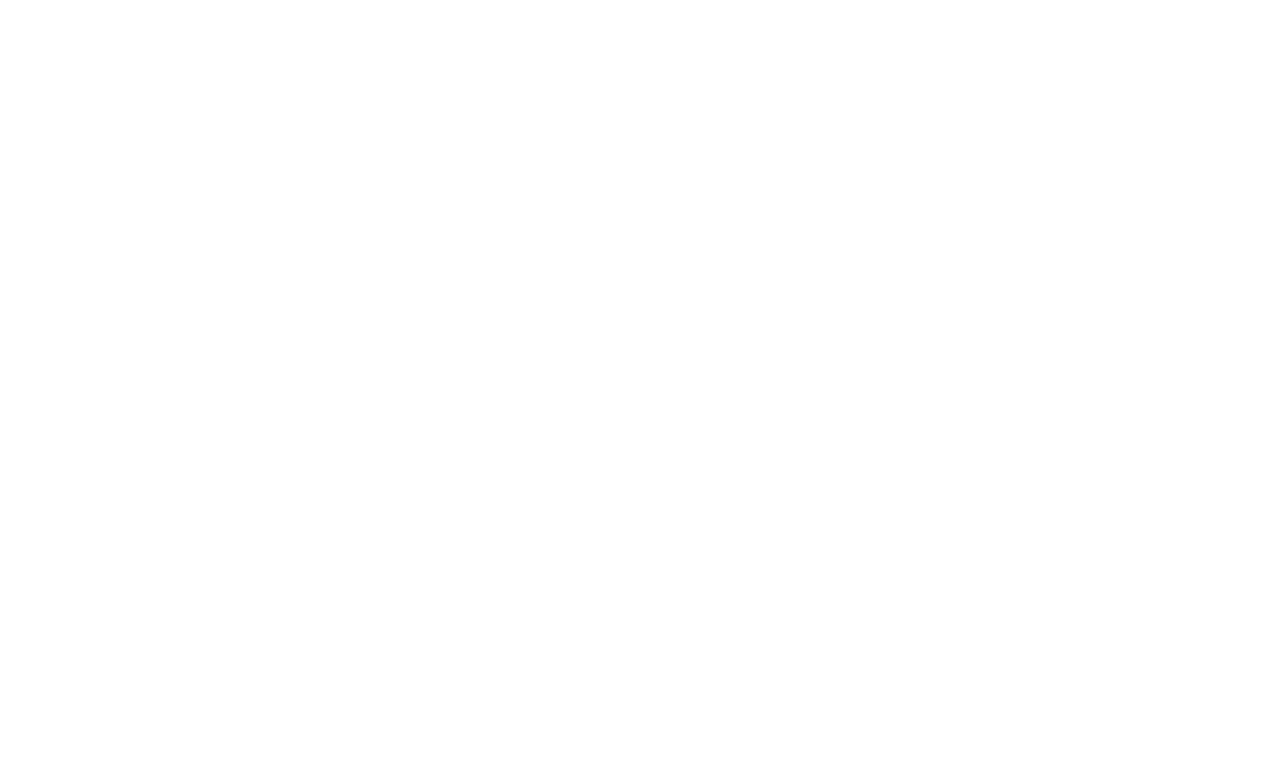
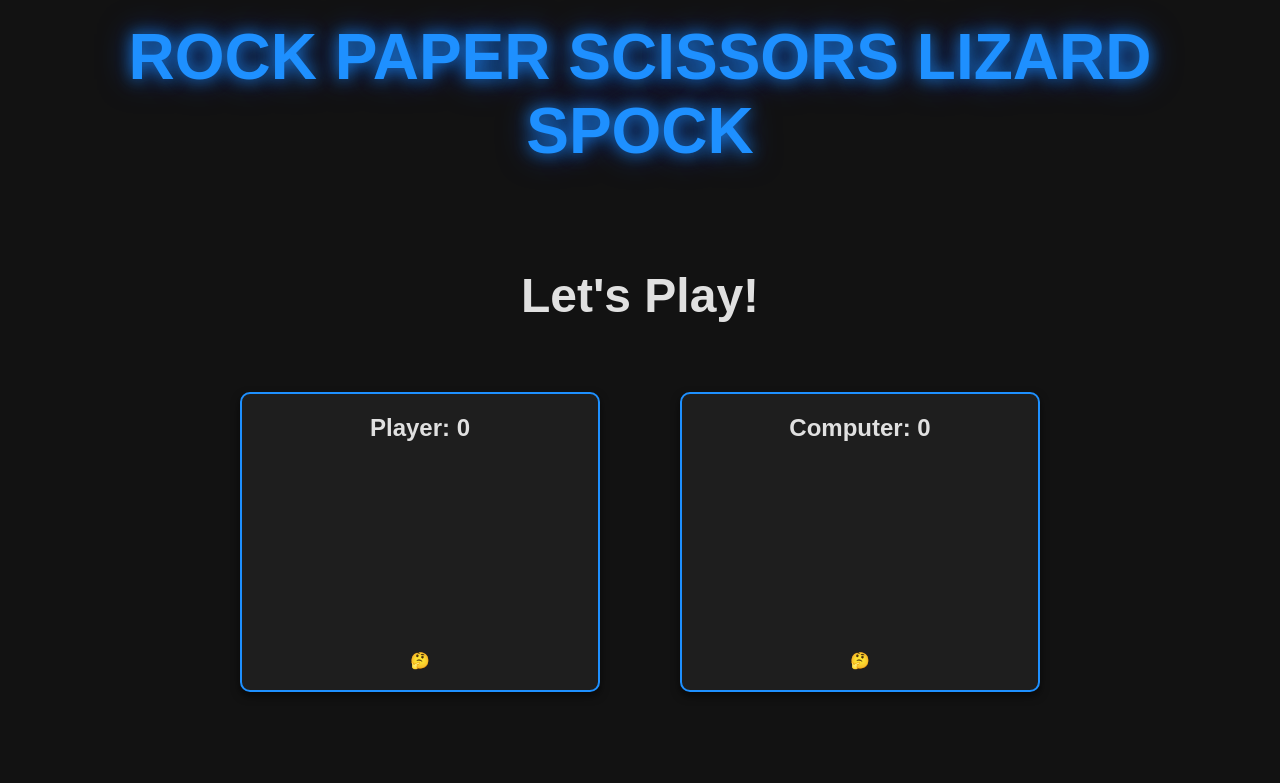
Before and after one commit to PaulD95-git/RPSLS, a plain HTML site: page index.html in a window 1280 px wide. Drawn offline with Linux system fonts and the light colour scheme; files that its build step writes are made by us from their sources.

Commit message:
Added results and display screen HTML/CSS

```diff
--- /dev/null
+++ b/assets/css/style.css
@@ -0,0 +1,136 @@
+/* General Reset */
+* {
+    margin: 0;
+    padding: 0;
+    box-sizing: border-box;
+}
+
+/* Body Styling */
+body {
+    font-family: Arial, sans-serif;
+    text-align: center;
+    background-color: #121212;
+    color: #e0e0e0;
+    padding: 20px;
+    display: flex;
+    flex-direction: column;
+    justify-content: space-between;
+    height: 100vh;
+}
+
+h1 {
+    font-size: 4rem;
+    font-weight: bold;
+    text-transform: uppercase;
+    color: #1e90ff;
+    text-shadow: 0 0 15px rgba(30, 144, 255, 0.8), 0 0 30px rgba(10, 74, 218, 0.6);
+    opacity: 0;
+    animation: fadeIn 2s ease-out forwards, glow 3s infinite alternate ease-in-out;
+}
+
+@keyframes fadeIn {
+    0% {
+        opacity: 0;
+        transform: translateY(20px);
+    }
+    100% {
+        opacity: 1;
+        transform: translateY(0);
+    }
+}
+
+@keyframes glow {
+    0% {
+        text-shadow: 0 0 15px rgba(30, 144, 255, 0.8), 0 0 30px rgba(10, 74, 218, 0.6);
+    }
+    100% {
+        text-shadow: 0 0 20px rgba(30, 144, 255, 1), 0 0 40px rgba(10, 74, 218, 0.8);
+    }
+}
+
+/* Result Display Styling */
+.result-display {
+    font-size: 3rem;
+    font-weight: bold;
+    color: #e0e0e0;
+    margin-top: 100px;
+    text-align: center;
+    transition: all 0.4s ease-in-out;
+    animation: fadeInGlow 1s ease-in-out;
+}
+
+/* Glow Effects */
+.result-display.green-glow {
+    color: #00ff00;
+    text-shadow: 0 0 12px #00ff00, 0 0 25px #00ff00, 0 0 50px #00ff00, 0 0 100px #00ff00;
+}
+
+.result-display.red-glow {
+    color: #ff0000;
+    text-shadow: 0 0 12px #ff0000, 0 0 25px #ff0000, 0 0 50px #ff0000, 0 0 100px #ff0000;
+}
+
+.result-display.tie-glow {
+    color: #e0e0e0;
+    text-shadow: 0 0 12px #ffffff, 0 0 25px rgba(255, 255, 255, 0.8), 0 0 50px #ffffff, 0 0 100px #ffffff;
+}
+
+/* Fade In and Glow Animation */
+@keyframes fadeInGlow {
+    0% {
+        opacity: 0;
+        transform: translateY(20px);
+        text-shadow: none;
+    }
+    50% {
+        opacity: 0.7;
+        transform: translateY(0);
+        text-shadow: 0 0 8px #ffffff, 0 0 16px #ffffff;
+    }
+    100% {
+        opacity: 1;
+        transform: translateY(0);
+        text-shadow: 0 0 12px #ffffff, 0 0 25px #ffffff, 0 0 50px #ffffff;
+    }
+}
+
+/* Container for Screens */
+#container {
+    display: flex;
+    flex-direction: column;
+    align-items: center;
+    flex-grow: 1;
+    justify-content: center;
+}
+
+/* Screen Display Styling */
+#screenDisplay {
+    display: flex;
+    justify-content: space-between;
+    width: 80%;
+    max-width: 800px;
+    margin-bottom: 20px;
+}
+
+/* Individual Screens */
+.screen {
+    width: 45%;
+    height: 300px;
+    background-color: #1e1e1e;
+    border: 2px solid #1e90ff;
+    border-radius: 10px;
+    display: flex;
+    flex-direction: column;
+    justify-content: space-between;
+    align-items: center;
+    padding: 20px;
+    box-shadow: 0 4px 8px rgba(0, 0, 0, 0.6);
+}
+
+/* Score Styling */
+.score {
+    font-size: 1.5rem;
+    font-weight: bold;
+    color: #e0e0e0;
+    margin-bottom: 20px;
+}
--- a/index.html
+++ b/index.html
@@ -3,9 +3,28 @@
 <head>
     <meta charset="UTF-8">
     <meta name="viewport" content="width=device-width, initial-scale=1.0">
-    <title>Document</title>
+    <title>Rock Paper Scissors Lizard Spock</title>
+    <link rel="stylesheet" href="style.css">
 </head>
 <body>
+    <!-- Main Game Title -->
+    <h1>Rock Paper Scissors Lizard Spock</h1>
 
-</body>
-</html>
+    <!-- Result Display Area -->
+    <div id="result" class="result-display">Let's Play!</div>
+
+    <div id="container">
+        <!-- Screen Display for Player and Computer -->
+        <div id="screenDisplay">
+            <!-- Player's Screen -->
+            <div class="screen">
+                <div id="playerScore" class="score">Player: 0</div>
+                <div id="playerDisplay" class="choice-display">🤔</div> <!-- Player's current choice -->
+            </div>
+
+            <!-- Computer's Screen -->
+            <div class="screen">
+                <div id="computerScore" class="score">Computer: 0</div>
+                <div id="computerDisplay" class="choice-display">🤔</div> <!-- Computer's current choice -->
+            </div>
+        </div>
```
Also changed, not shown: assets/js/script.js (added).
